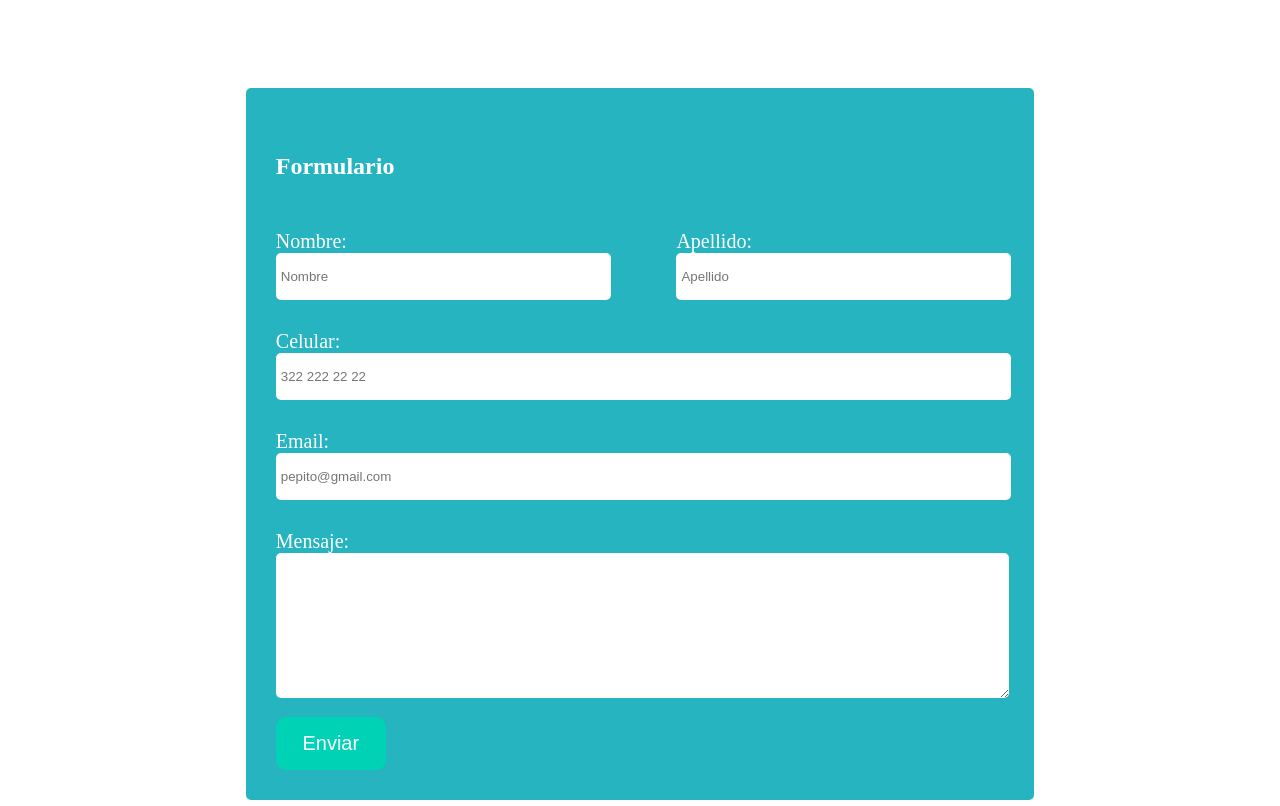
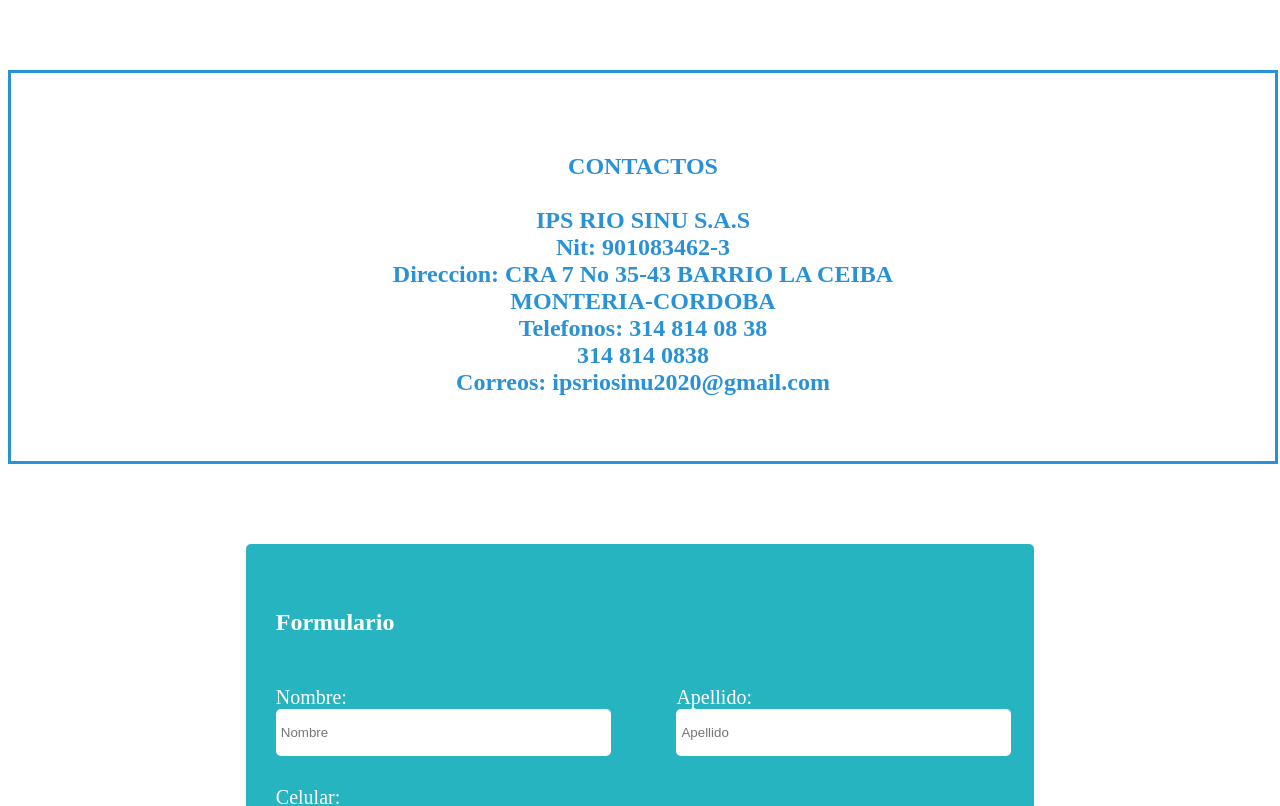
Before and after one commit to OscarLLC/ipsriosinu, a React (Create React App) app: page /ContactUs in a window 1280 px wide. Shown: the top 806 px of the page. Built offline with nearby package versions, Linux system fonts and the light colour scheme.

Commit message:
adition card form

```diff
--- a/public/index.html
+++ b/public/index.html
@@ -24,7 +24,7 @@
       work correctly both with client-side routing and a non-root public URL.
       Learn how to configure a non-root public URL by running `npm run build`.
     -->
-    <title>React App</title>
+    <title>IPSRIOSINU</title>
   </head>
   <body>
     <noscript>You need to enable JavaScript to run this app.</noscript>
--- a/src/Components/ContactForm/index.js
+++ b/src/Components/ContactForm/index.js
@@ -20,6 +20,16 @@ export default function ContactUs() {
 
     return(
         <ContainerForm>
+            <div className="content-dates">
+                <h2 className="text-contact">
+                    CONTACTOS <br /><br />
+                    IPS RIO SINU S.A.S <br />
+                    <strong>Nit: 901083462-3</strong><br />
+                    Direccion: CRA 7 No 35-43 BARRIO LA CEIBA <br /> MONTERIA-CORDOBA <br />
+                    Telefonos: 314 814 08 38 <br /> 314 814 0838 <br />
+                    Correos: ipsriosinu2020@gmail.com
+                </h2>
+            </div>
             <div className="content-main-form">
                 <div className="sub-form">
                     <form onSubmit={sendEmail} className="form">
--- a/src/Components/ContactForm/styles.js
+++ b/src/Components/ContactForm/styles.js
@@ -105,7 +105,7 @@ export const ContainerForm = styled.section`
         width: 110px;
         color: white;
         padding: 15px;
-      border-radius: 10px;
+        border-radius: 10px;
         background-color: #00d3b5;
         display: flex;
         justify-content: center;
@@ -113,6 +113,9 @@ export const ContainerForm = styled.section`
         border: none;
         cursor: pointer;
         font-size: 20px;
+        @media (max-width: 790px){
+            width: 100%;
+        }
     }
 
     .enviar:hover{
@@ -127,4 +130,23 @@ export const ContainerForm = styled.section`
         font-size: 20px;
         color: white;
     }
+
+    .text-contact{
+        color: #2991D6;
+    }
+
+    .content-dates{
+        text-align: center;
+        width: 80%;
+        padding: 60px 10% 45px;
+        border: 3px solid #2991D6;
+        margin: auto;
+        margin-top: 70px;
+        @media (max-width: 500px){
+            padding: 25px;
+            width: 95%;
+            font-size: 15px;
+            padding: 15px 5px;
+        }
+    }
 `;
--- a/src/Components/Navbar/styles.js
+++ b/src/Components/Navbar/styles.js
@@ -20,6 +20,7 @@ export const ContentMenu = styled.nav`
 .navbarlogo{
     width: 140px;
     height: 88px;
+    border-radius: 10px;
     @media(max-width: 1080px){
         position: absolute;
         top: 0px;
```
Also changed, not shown: src/assets/icon-rio.jpg. Lines whose indentation alone changed are shown as unchanged.
